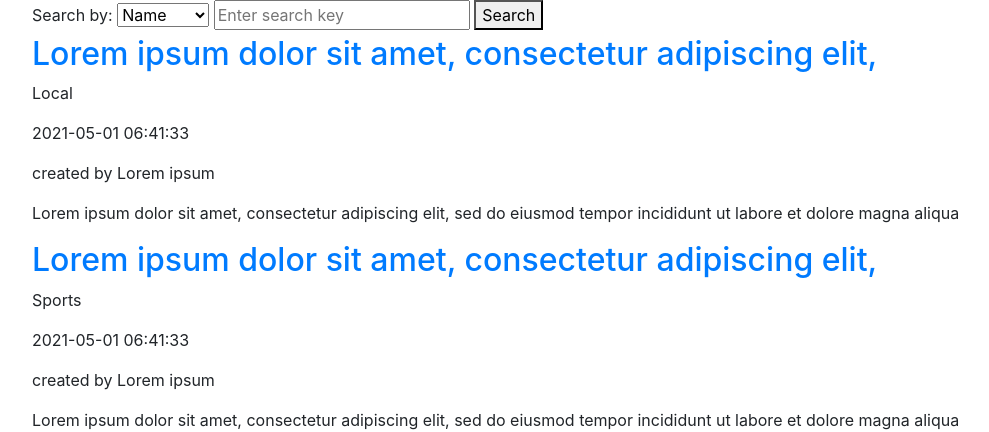
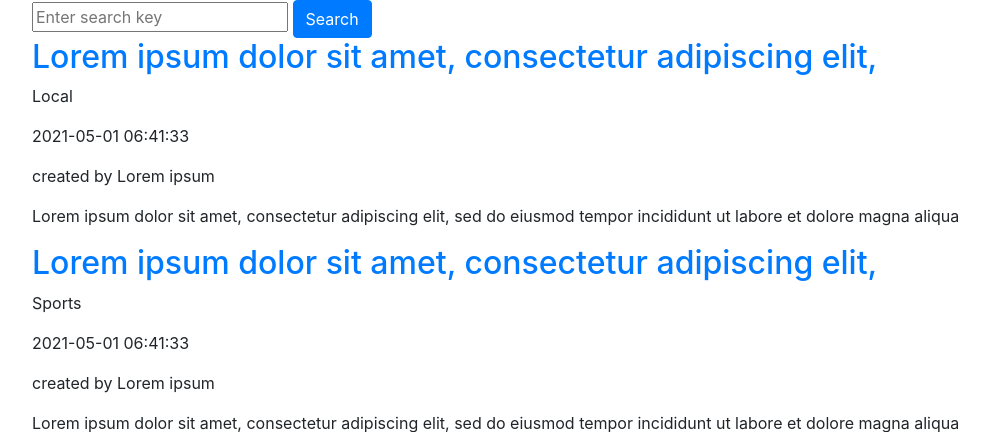
Before and after one commit to Somniate/IWS_Final, a PHP site: page / in a window 1280 px wide. Shown: the top 432 px of the page, without its empty margins (53-1042 px from the left). Run offline with PHP 8.4, Linux system fonts and the light colour scheme; data comes from the database, SQL or seed files in the repository.

Commit message:
Update index.php

```diff
--- a/index.php
+++ b/index.php
@@ -37,15 +37,10 @@ if ($result) {
     <section class="bodywork">
 
         <div class="container">
-            <!-- search function not completed yet -->
-            <form action="" method="get">
-                <label for="search_el">Search by:</label>
-                <select name="search_el" id="search_el">
-                    <option value="name">Name</option>
-                    <option value="cat">Category</option>
-                </select>
-                <input type="text" name="search_field" id="search_field" placeholder="Enter search key">
-                <button type="submit">Search</button>
+            <!-- search function -->
+            <form action="search.php" method="get">
+                <input type="text" name="search_field" id="search_field" placeholder="Enter search key" required>
+                <button type="submit" class="btn btn-primary"required>Search</button>
             </form>
 
             <div>
```
